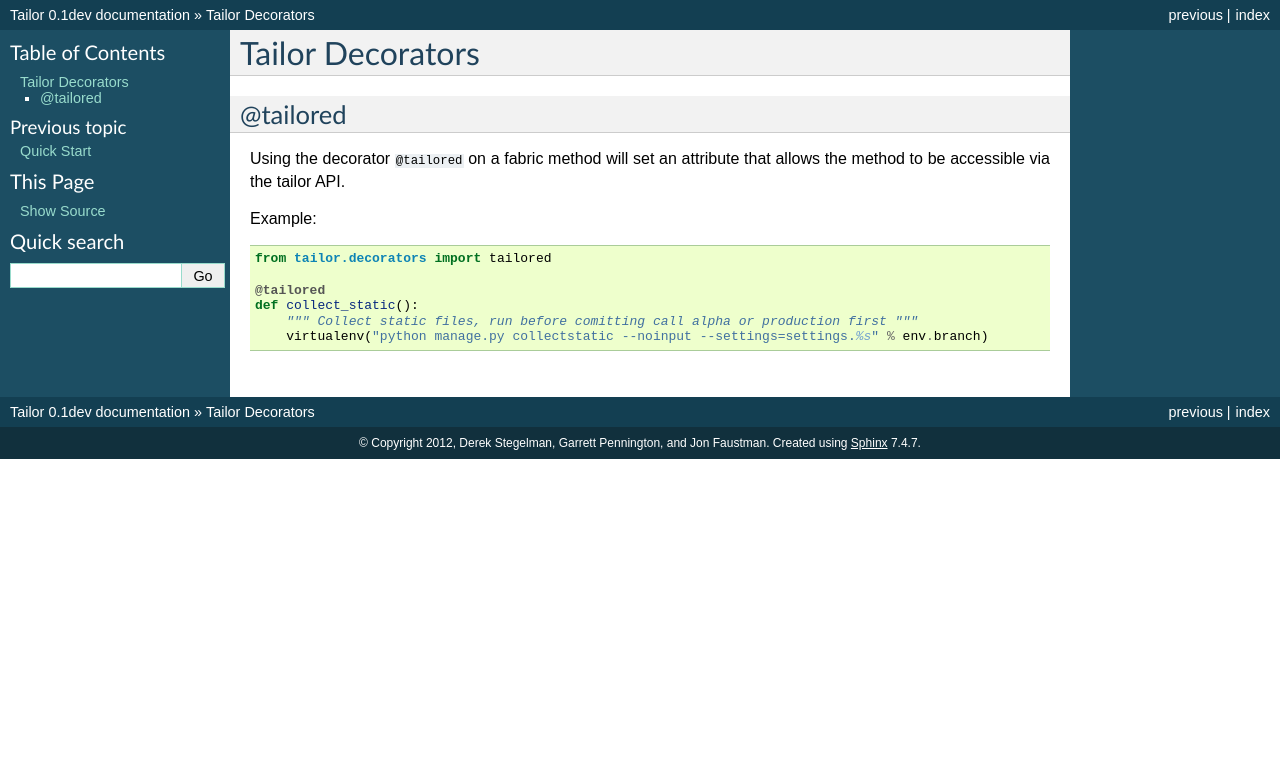
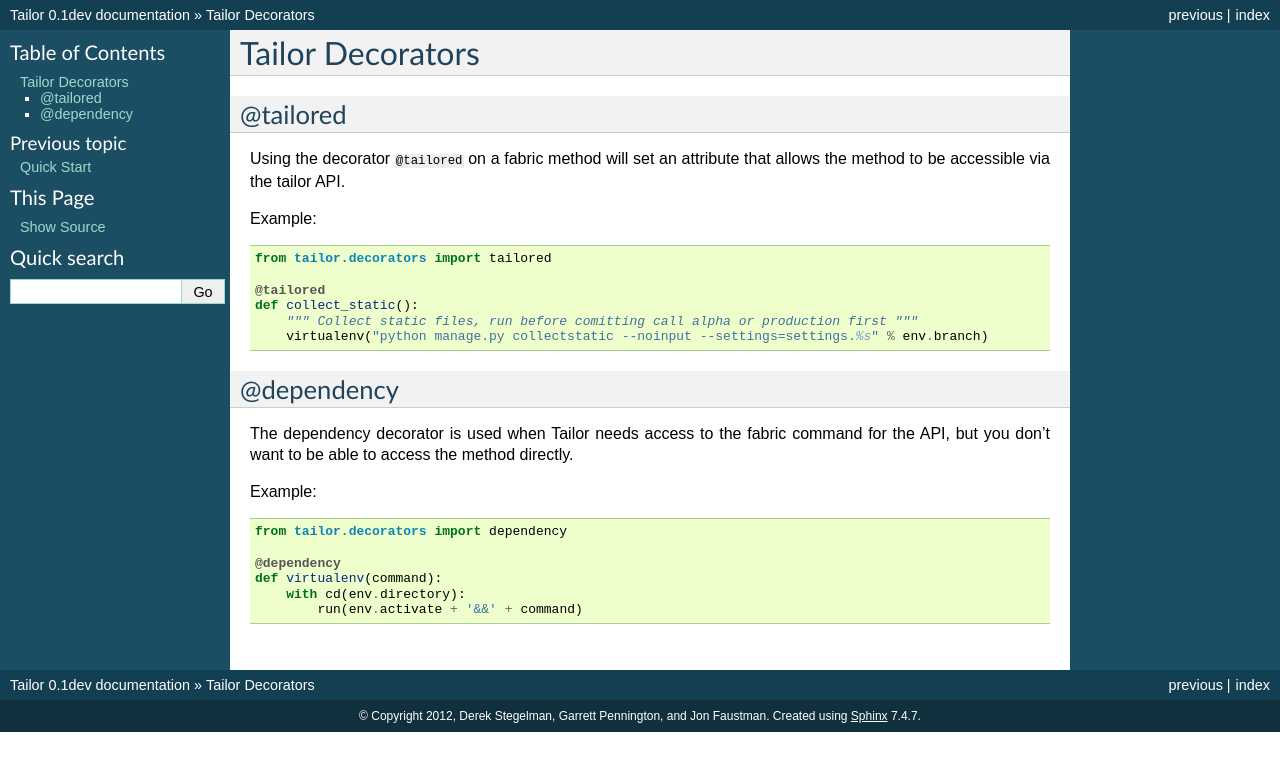
Before and after one commit to divisible-by-hero/tailor, a Sphinx documentation site: the page built from docs/source/decorators.rst, in a window 1280 px wide. Shown: the top 771 px of the page. Built offline with Sphinx 7.4.7, drawn with Linux system fonts in a browser that asks for light colours.

Commit message:
Adding dependency decorator.

```diff
--- a/docs/source/decorators.rst
+++ b/docs/source/decorators.rst
@@ -15,3 +15,19 @@
     def collect_static():
         """ Collect static files, run before comitting call alpha or production first """
         virtualenv("python manage.py collectstatic --noinput --settings=settings.%s" % env.branch)
+
+
+@dependency
+-----------
+
+The dependency decorator is used when Tailor needs access to the fabric command for the API, but you don't want to be able to access the method directly.
+
+
+Example::
+
+    from tailor.decorators import dependency
+
+    @dependency
+    def virtualenv(command):
+        with cd(env.directory):
+            run(env.activate + '&&' + command)
```
Also changed, not shown: 7 other files.
